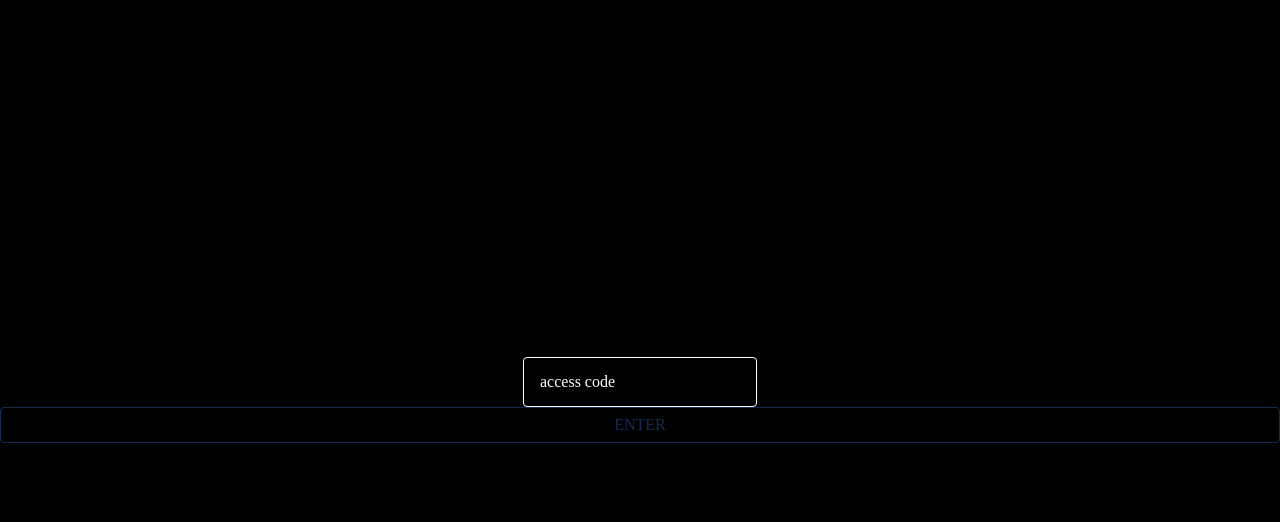
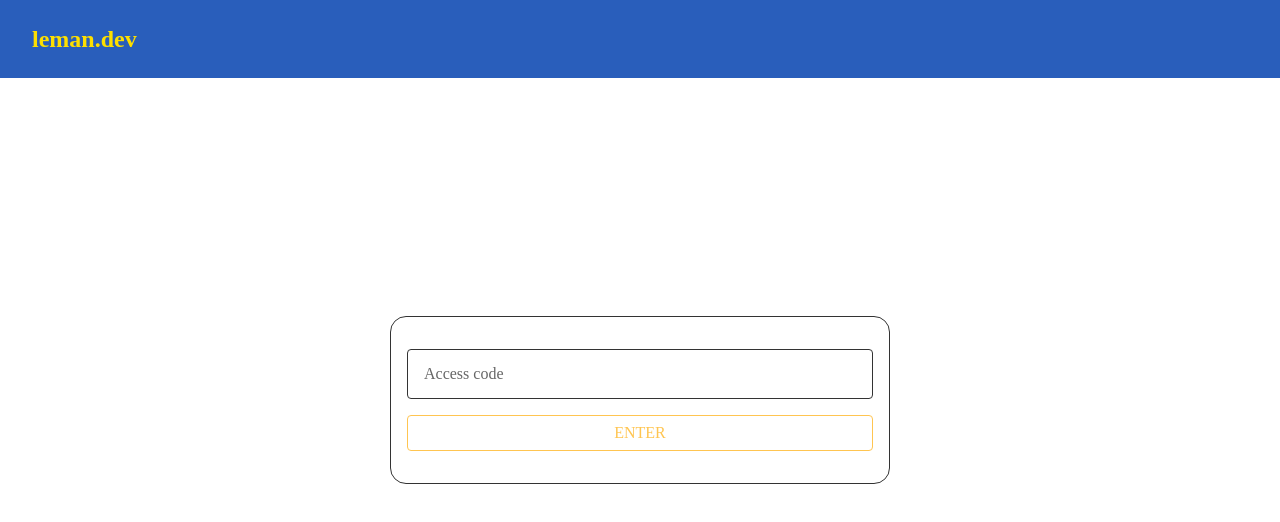
Before and after one commit to josempineiro/leman.dev, a Nuxt app: page /cv in a window 1280 px wide. Shown: the top 522 px of the page. Built offline with nearby package versions, Linux system fonts and the light colour scheme; a web font is replaced by a local one.

Commit message:
Improve auth fomr

```diff
--- a/app.vue
+++ b/app.vue
@@ -1,11 +1,11 @@
 <template>
-  <AppAuthenticator>
-    <NuxtLayout>
+  <NuxtLayout>
+    <AppAuthenticator>
       <google-font href="https://fonts.googleapis.com/css2?family=Roboto" />
 
       <NuxtPage />
-    </NuxtLayout>
-  </AppAuthenticator>
+    </AppAuthenticator>
+  </NuxtLayout>
 </template>
 <style lang="scss">
 @for $i from 1 through 10 {
--- a/components/app/AuthForm.vue
+++ b/components/app/AuthForm.vue
@@ -1,18 +1,20 @@
 <template>
   <div class="AuthForm">
+    <div class="AuthFormWrapper">
       <FormField
         type="password"
-      placeholder="access code"
+        placeholder="Access code"
         @change="(event) => (password = event.target.value)"
       />
       <Button
         variant="outline"
-      color="primary"
+        color="accent"
         @click="authenticate"
         width="full"
       >
         ENTER
       </Button>
+    </div>
   </div>
 </template>
 
@@ -29,6 +31,17 @@ function authenticate() {
 </script>
 
 <style lang="scss">
+.AuthFormWrapper {
+  gap: 1rem;
+  display: flex;
+  flex-direction: column;
+  background-color: var(--surface-color);
+  padding: 2rem 1rem;
+  width: 100%;
+  border: 1px solid var(--border-color);
+  border-radius: 1rem;
+  max-width: 500px;
+}
 .AuthForm {
   display: flex;
   flex-direction: column;
@@ -36,14 +49,14 @@ function authenticate() {
   justify-content: center;
   height: 100vh;
   width: 100vw;
-  background-color: #000;
+  padding: 1rem;
   color: #fff;
   input {
     width: 100%;
     height: 50px;
     font-size: 1.5rem;
     padding: 0 1rem;
-    border: 1px solid #fff;
+    border: 1px solid var(--border-color);
 
     display: inline-flex;
     align-items: center;
@@ -53,6 +66,14 @@ function authenticate() {
     font-weight: 500;
     cursor: pointer;
     transition: all 0.2s ease-in-out;
+    &::placeholder {
+      /* Chrome, Firefox, Opera, Safari 10.1+ */
+      color: var(--text-color-secondary);
+      opacity: 1; /* Firefox */
+    }
+  }
+  input:focus {
+    border: 1px solid var(--text-color-primary);
   }
 }
 </style>
--- a/components/ui/Background.vue
+++ b/components/ui/Background.vue
@@ -39,6 +39,7 @@ const icons = ref([
 </script>
 <style lang="scss" scoped>
 .background {
+  background-color: var(--bg-color);
   overflow: hidden;
   position: fixed;
   top: 0;
@@ -46,6 +47,7 @@ const icons = ref([
   width: 100%;
   height: 100%;
   pointer-events: none;
+  z-index: -1;
 }
 
 .background-icon {
--- a/components/ui/Scrollable.vue
+++ b/components/ui/Scrollable.vue
@@ -116,7 +116,7 @@ export default {
 *::-webkit-scrollbar-thumb {
   background-color: var(--border-color);
   border-radius: 20px;
-  border: 2px solid var(--surface-color);
+  border: 4px solid var(--bg-color);
 }
 
 .scrollable-content {
--- a/layouts/clear.vue
+++ b/layouts/clear.vue
@@ -7,6 +7,5 @@
 <script setup></script>
 <style lang="scss" scoped>
 .clear-layout {
-  background-color: var(--bg-color);
 }
 </style>
```
Lines whose indentation alone changed are shown as unchanged.
